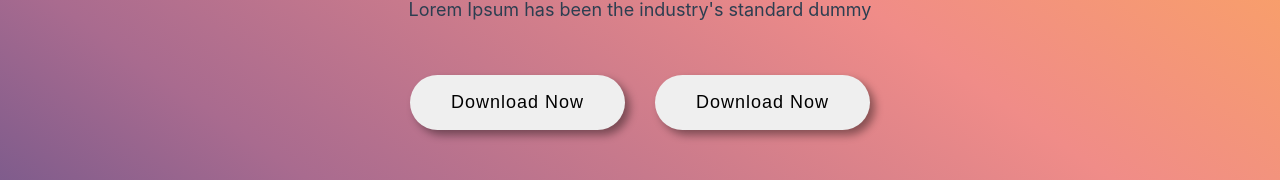
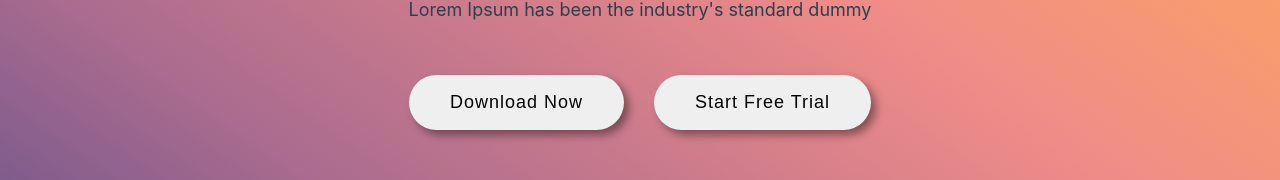
Before and after one commit to sahil-193-UI/movie-demo-project, a Vue app: page / in a window 1280 px wide. Shown: the part 354-534 px from the top of the page. Built offline with nearby package versions, Linux system fonts and the light colour scheme; no server answers.

Commit message:
Learning: Minor text changes for testing

```diff
--- a/src/components/HeroSection/HeroSection.vue
+++ b/src/components/HeroSection/HeroSection.vue
@@ -17,7 +17,7 @@
         </div>
         <div class="hero__main--content__buttons">
           <button class="bg__white font__blue text__uppercase font__weight--700">Download Now</button>
-          <button class="bg__blue font__white text__uppercase font__weight--700">Download Now</button>
+          <button class="bg__blue font__white text__uppercase font__weight--700">Start Free Trial</button>
         </div>
       </div>
     </div>
```
